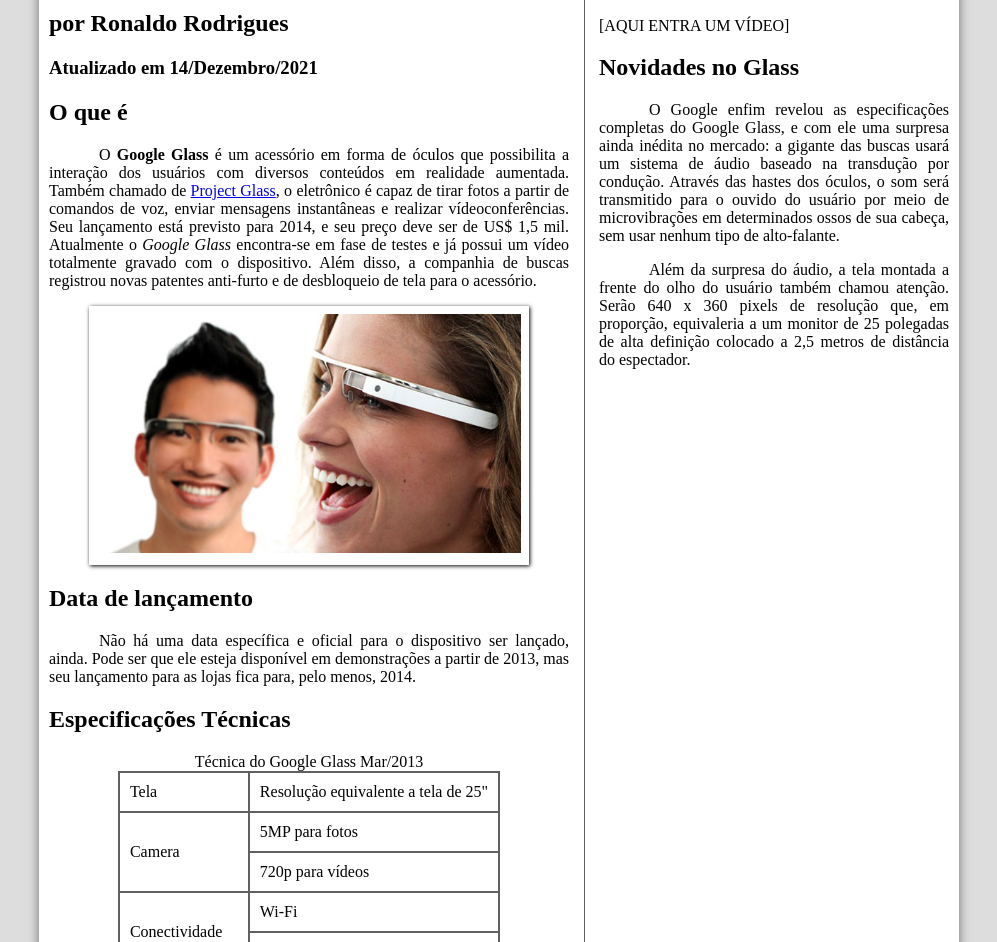
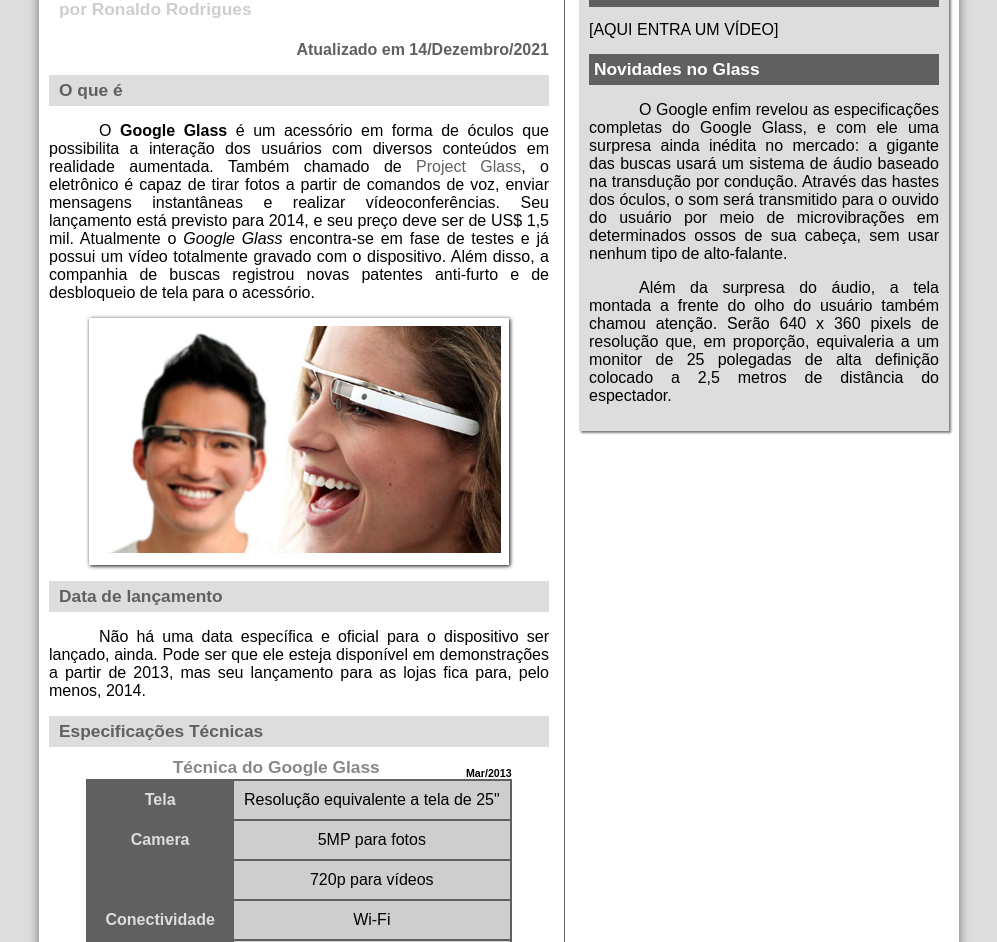
Before and after one commit to ronaldorodrigues0311/projeto-glass-html5, a plain HTML site: page index.html in a window 1280 px wide. Shown: the part 273-1215 px from the top of the page, without its empty margins (141-1138 px from the left). Drawn offline with Linux system fonts and the light colour scheme.

Commit message:
first commit

```diff
--- a/_css/estilo.css
+++ b/_css/estilo.css
@@ -7,6 +7,7 @@
 body {
 	background-color: #dddddd;
 	color: rgba(0, 0, 0, 1);
+	font-family: Arial, sans-serif;
 }
 
 div#interface{
@@ -20,6 +21,15 @@
 p {
 	text-align: justify;
 	text-indent: 50px;
+}
+
+a {
+	color: #606060;
+	text-decoration: none;
+}
+
+a:hover {
+	text-decoration: underline;
 }
 
 header#cabecalho img#icone {
@@ -123,10 +133,42 @@
 
 section#corpo {
 	display: block;
-	width: 520px;
+	width: 500px;
 	float: left;
 	border-right: 1px solid #606060;
 	padding-right: 15px;
+}
+
+article#noticia-principal h2 {
+	font-size: 13pt;
+	color: #606060;
+	background-color: #dddddd;
+	padding: 5px 0px 5px 10px;
+	margin: 10px 0px 10px 0px;
+}
+
+header#cabecalho-artigo h1 {
+	font-family: 'FonteLogo', sans-serif;
+	font-size: 20pt;
+	color: #606060;
+	margin-bottom: 0px;
+	margin-top: 0px;
+}
+
+.direita {
+	text-align: right;
+}
+
+header#cabecalho-artigo h2 {
+	font-size: 13pt;
+	color: #cecece;
+	background-color: #ffffff;
+	margin-bottom: 0px;
+}
+
+header#cabecalho-artigo h3 {
+	font-size: 12pt;
+	color: #606060;
 }
 
 table#tabelaspec {
@@ -139,12 +181,57 @@
 table#tabelaspec td {
 	border: 1px solid #606060;
 	padding: 10px;
+	text-align: center;
+	vertical-align: middle;
+}
+
+table#tabelaspec td.ce {
+	color: #dddddd;
+	background-color: #606060;
+	vertical-align: top;
+	font-weight: bold;
+}
+
+table#tabelaspec td.cd {
+	background-color: #cecece;
+}
+
+table#tabelaspec caption {
+	color: #888888;
+	font-size: 13pt;
+	font-weight: bolder;
+}
+
+table#tabelaspec caption span {
+	display: block;
+	float: right;
+	color: black;
+	font-size: 8pt;
+	margin-top: 10px;
 }
 
 aside#lateral {
 	display: block;
 	width: 350px;
 	float: right;
+	background-color: #dddddd;
+	padding: 10px;
+	margin-top: 10px;
+	box-shadow: 2px 2px 2px rgba(0, 0, 0, .5);
+}
+
+aside#lateral h1 {
+	font-family: 'FonteLogo', sans-serif;
+	font-size: 20pt;
+	color:#606060;
+	margin-top: 0px;
+}
+
+aside#lateral h2 {
+	background-color: #606060;
+	font-size: 13pt;
+	color: #ffffff;
+	padding: 5px;
 }
 
 footer#rodape {
--- a/index.html
+++ b/index.html
@@ -27,12 +27,16 @@
 	</header>
 
 <section id="corpo">
+
+<article id="noticia-principal">
+	<header id="cabecalho-artigo">
 <hgroup>
 <h3>Tecnologia > &nbsp; Inovações</h3>
 <h1>Saiba tudo sobre o Google Glass</h1>
 <h2>por Ronaldo Rodrigues</h2>
-<h3>Atualizado em 14/Dezembro/2021</h3>
+<h3 class="direita">Atualizado em 14/Dezembro/2021</h3>
 </hgroup>
+</header>
 
 <h2>O que é</h2>
 <p>O <span style="font-weight: bolder;">Google Glass</span> é um acessório em forma de óculos que possibilita a interação dos usuários com diversos conteúdos em realidade aumentada. Também chamado de <a href="https://www.google.com/glass/start/" target="_blank">Project Glass</a>, o eletrônico é capaz de tirar fotos a partir de comandos de voz, enviar mensagens instantâneas e realizar vídeo&shy;con&shy;ferên&shy;cias. Seu lançamento está previsto para 2014, e seu preço deve ser de US$ 1,5 mil. Atualmente o <em>Google Glass</em> encontra-se em fase de testes e já possui um vídeo totalmente gravado com o dispositivo. Além disso, a companhia de buscas registrou novas patentes anti-furto e de desbloqueio de tela para o acessório.</p>
@@ -43,28 +47,29 @@
 		<p>Uma nova maneira de ver o mundo.</p>
 	</figcaption>
 </figure>
-<h1>Data de lançamento</h1>
+<h2>Data de lançamento</h2>
 <p>Não há uma data específica e oficial para o dispositivo ser lançado, ainda. Pode ser que ele esteja disponível em demonstrações a partir de 2013, mas seu lançamento para as lojas fica para, pelo menos, 2014.</p>
 
-<h1>Especificações Técnicas</h1>
+<h2>Especificações Técnicas</h2>
 <table id="tabelaspec">
-<caption>Técnica do Google Glass Mar/2013</caption>
+<caption>Técnica do Google Glass<span>Mar/2013</span></caption>
 
-<tr><td>Tela</td><td>Resolução equivalente a tela de 25"</td></tr>
-<tr><td rowspan="2">Camera</td><td>5MP para fotos</td></tr>
-<tr><td>720p para vídeos</td></tr>
-<tr><td rowspan="2">Conectividade</td><td>Wi-Fi</td></tr>
-<tr><td>Bluetooth</td></tr>
-<tr><td>Memória Interna</td><td>12GB</td></tr>
+<tr><td class="ce">Tela</td><td class="cd">Resolução equivalente a tela de 25"</td></tr>
+<tr><td rowspan="2" class="ce">Camera</td><td class="cd">5MP para fotos</td></tr>
+<tr><td class="cd">720p para vídeos</td></tr>
+<tr><td rowspan="2" class="ce">Conectividade</td><td class="cd">Wi-Fi</td></tr>
+<tr><td class="cd">Bluetooth</td></tr>
+<tr><td class="ce">Memória Interna</td><td class="cd">12GB</td></tr>
 </table>
 
-<h1>Como funciona</h1>
+<h2>Como funciona</h2>
 <p>De acordo com fontes próximas do Google, os óculos vão contar com uma pequena tela de LCD ou AMOLED na parte superior e em frente aos olhos do usuário. Com o uso de uma câmera e GPS, você pode se situar, assim como selecionar opções com o movimento da cabeça</p>
 
-<h1>O que você pode fazer com o Google Glasses</h1>
+<h2>O que você pode fazer com o Google Glasses</h2>
 <p>O vídeo de divulgação do Google mostra que você pode se transformar em uma espécie de “super-<wbr/>humano”, já que o aparelho pode indicar a quantos metros você está de seu destino, se o metrô está aberto ou fechado, mostrar o clima, agenda e até mesmo permitir que você marque encontros apenas com comandos de voz.</p>
 
 [AQUI ENTRA UM VÍDEO]
+</article>
 </section>
 <aside id="lateral">
 <h1>Outras Notícias</h1>
```
